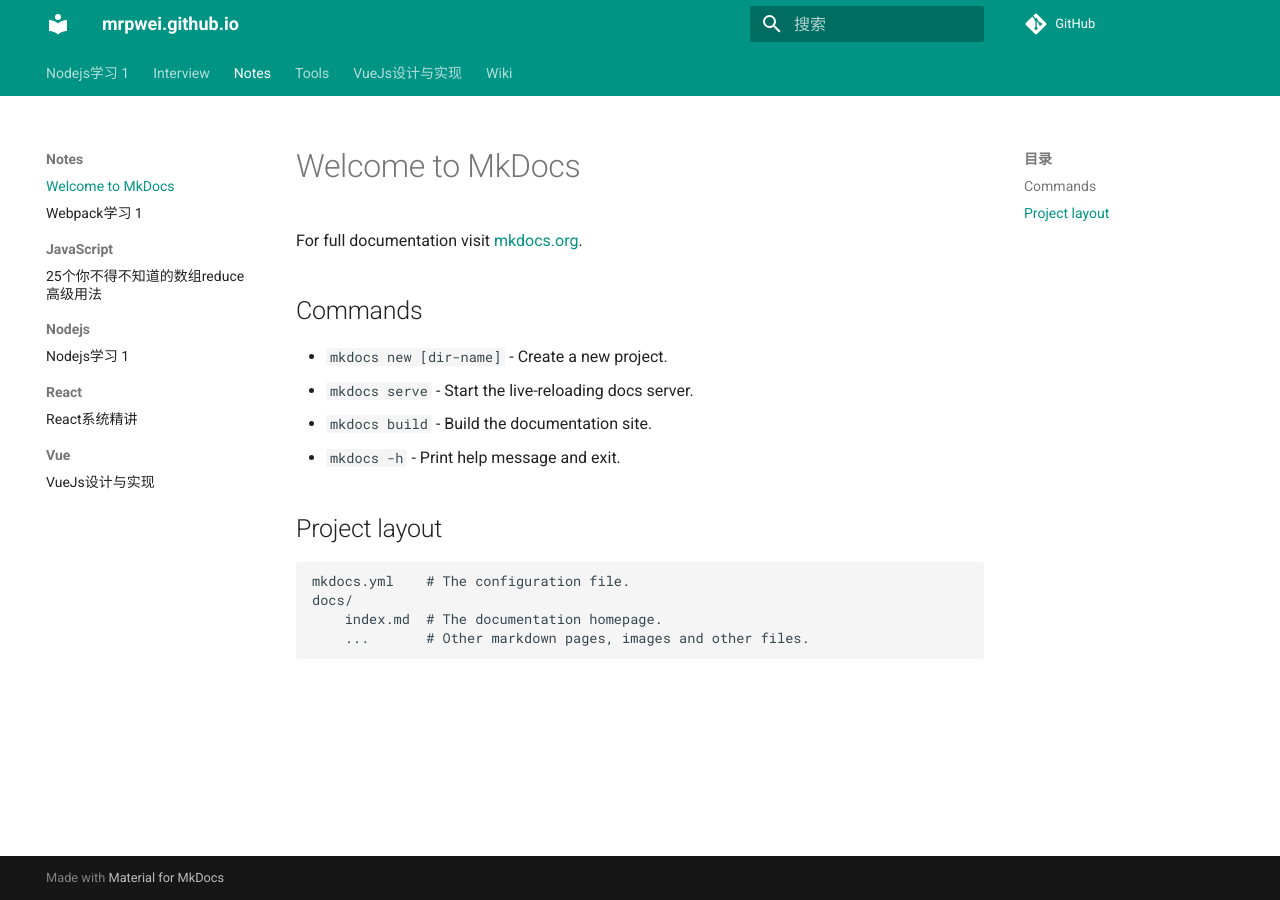
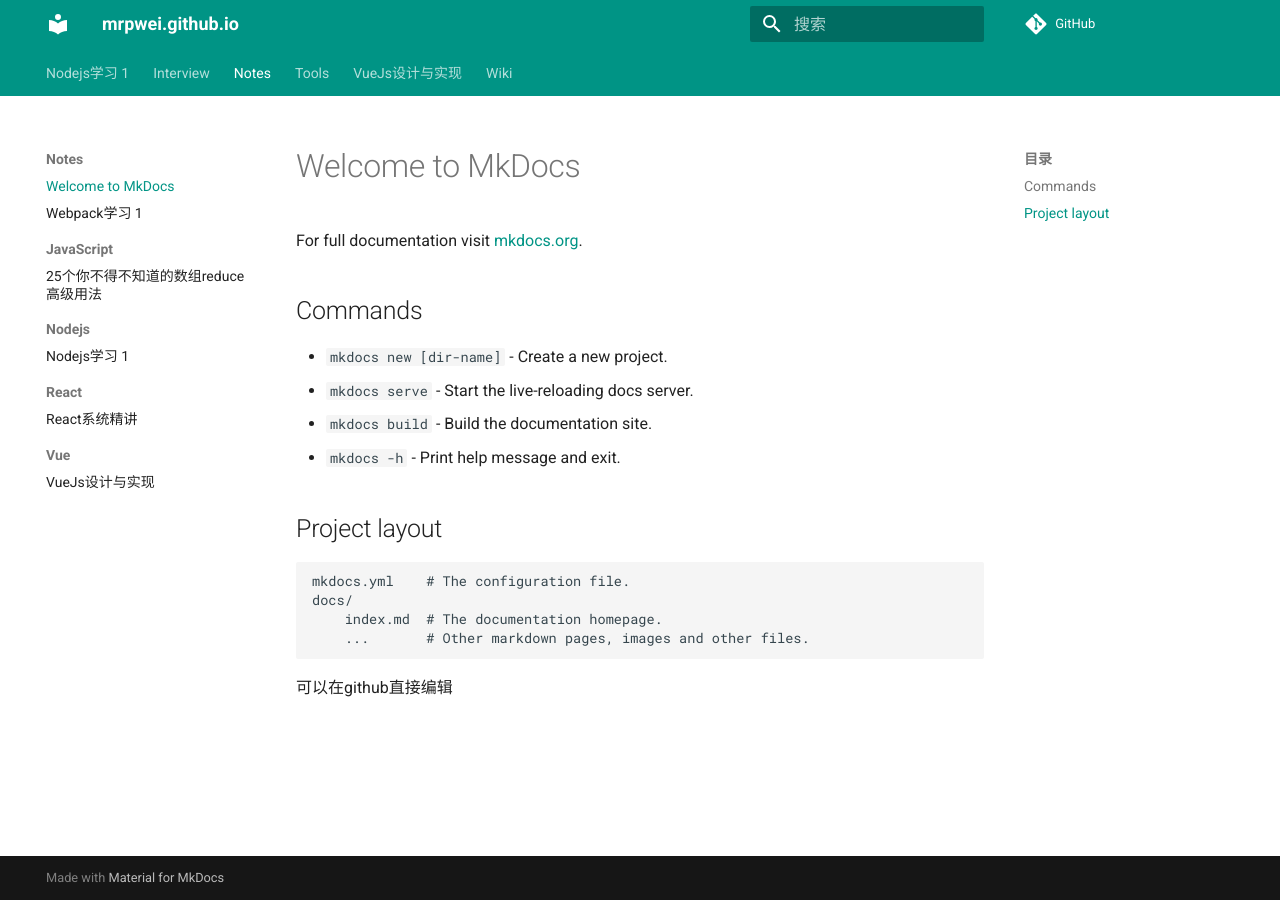
Before and after one commit to mrpwei/mrpwei.github.io, an MkDocs documentation site: the page built from docs/Notes/index.md, in a window 1280 px wide. Built offline with MkDocs 1.6.1 and Material for MkDocs 9.7.7, drawn with Linux system fonts in a browser that asks for light colours; comment, search, counter and statistics services are not loaded.

Commit message:
Update index.md

```diff
--- a/docs/Notes/index.md
+++ b/docs/Notes/index.md
@@ -15,3 +15,5 @@
     docs/
         index.md  # The documentation homepage.
         ...       # Other markdown pages, images and other files.
+
+可以在github直接编辑
```
